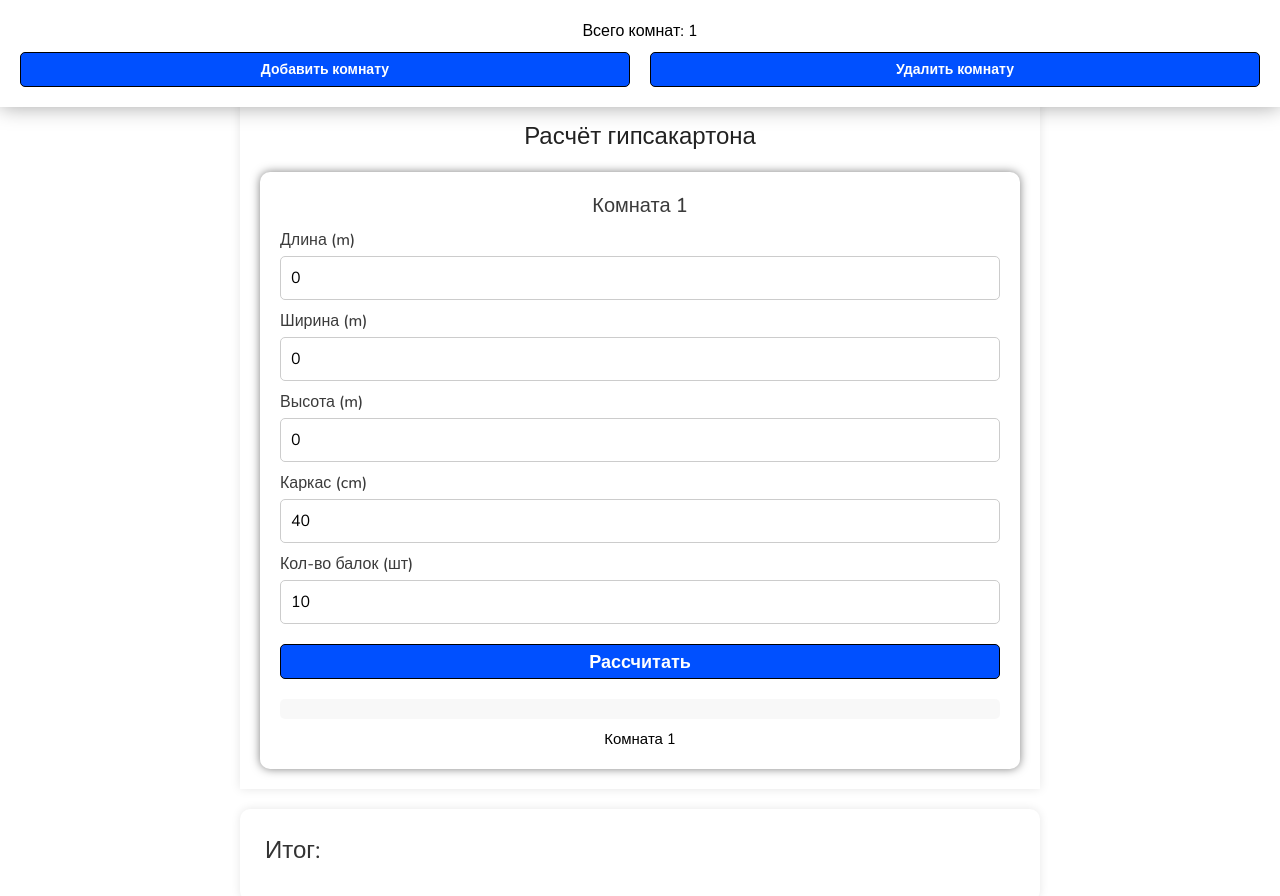
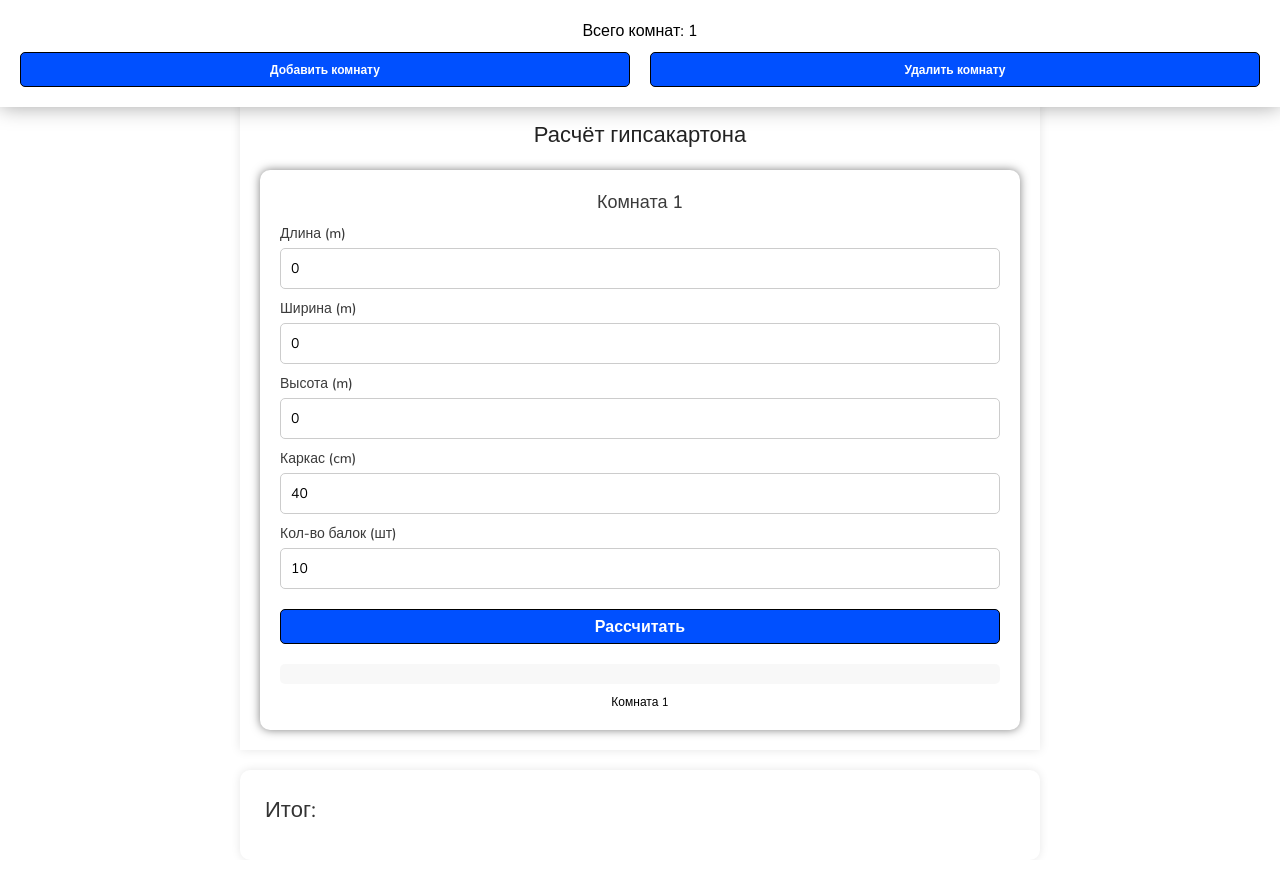
Before and after one commit to S3N1OR/calculate, a plain HTML site: page index.html in a window 1280 px wide. Both pictures are taken after a click on the button "Добавить комнату". After the commit the page ends 860 px from the top, so only its background shows below. Drawn offline with nearby package versions, Linux system fonts and the light colour scheme.

Commit message:
Add files via upload

```diff
--- a/css/main.css
+++ b/css/main.css
@@ -17,7 +17,7 @@ body{
 
 .title {
   text-align: center;
-  font-size: 24px;
+  font-size: 22px;
   margin-bottom: 20px;
   color: #222;
   margin-top: 100px;
@@ -61,13 +61,12 @@ input[type=number] {
 }
 
 button {
-  font-size: 14px;
+  font-size: 12px;
   padding: 2px 10px;
   width: 100%;
   min-height: 35px;
   border-radius: 5px;
   font-weight: 600;
-
   color: #ffffff;
   background-color: #0050ff;
   border: 1px solid #000;
@@ -102,14 +101,14 @@ button:active{
 }
 
 .result h1 {
-  font-size: 24px;
+  font-size: 22px;
   margin-bottom: 10px;
   color: #333;
 }
 
 
 .result-col {
-  font-size: 16px;
+  font-size: 14px;
   line-height: 1.5;
   color: #3b3b3b;
   font-weight: 500;
@@ -165,7 +164,7 @@ button:active{
 }
 
 .room h1, h2 {
-  font-size: 20px;
+  font-size: 18px;
   margin-bottom: 10px;
   color: #3b3b3b;
   font-weight: 500;
@@ -197,7 +196,7 @@ button:active{
 }
 
 .room .inputs h2 {
-  font-size: 16px;
+  font-size: 14px;
   margin-bottom: 5px;
 }
 
@@ -206,7 +205,7 @@ button:active{
   padding: 10px;
   border: 1px solid #ccc;
   border-radius: 5px;
-  font-size: 16px;
+  font-size: 14px;
 }
 
 .room .response {
@@ -240,11 +239,11 @@ button:active{
 }
 
 .titleroom h3 {
-  font-size: 15px;
+  font-size: 12px;
   text-align: center;
 }
 
 .apply{
-  font-size: 18px;
+  font-size: 16px;
   margin-bottom: 20px;
 }
```
